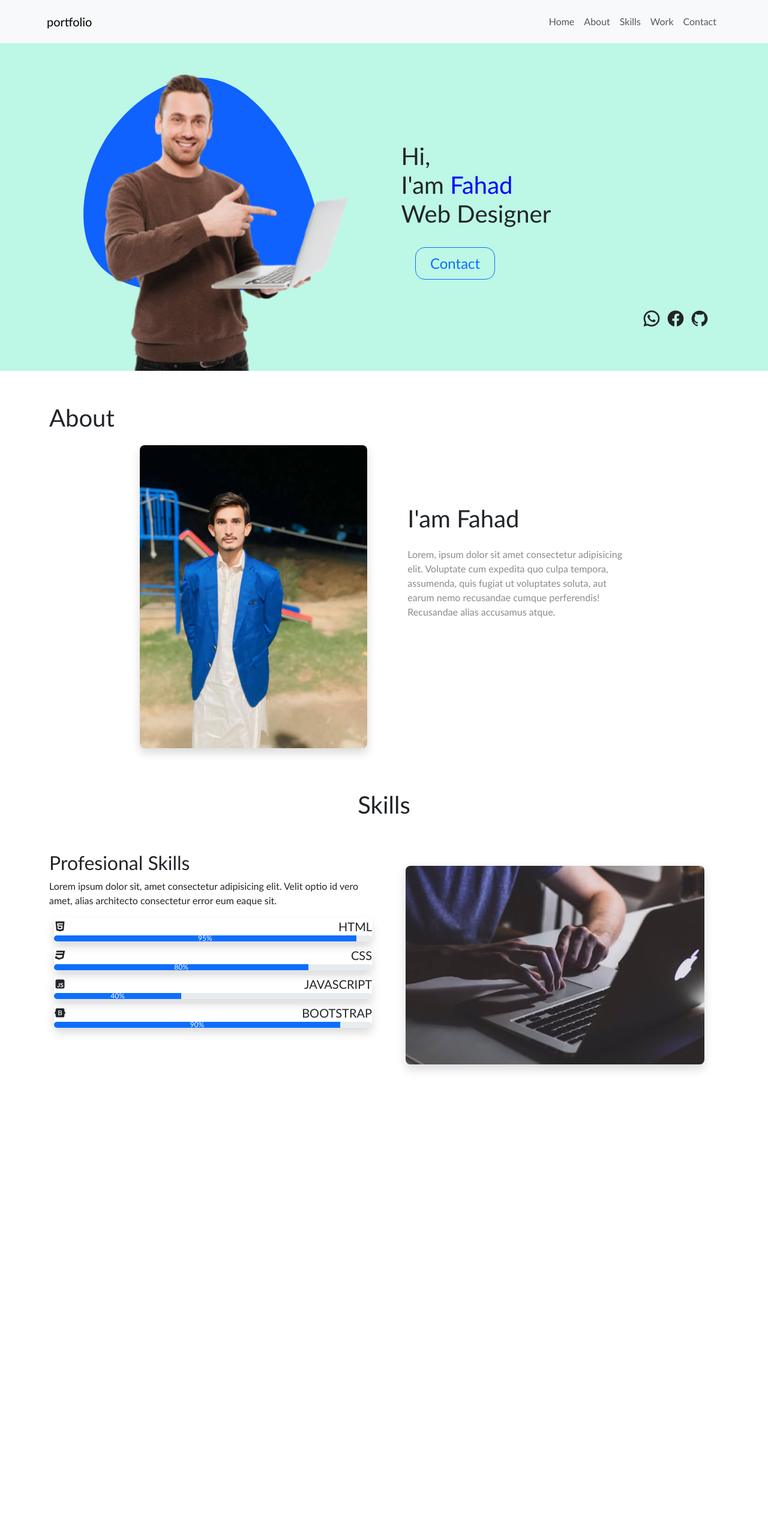
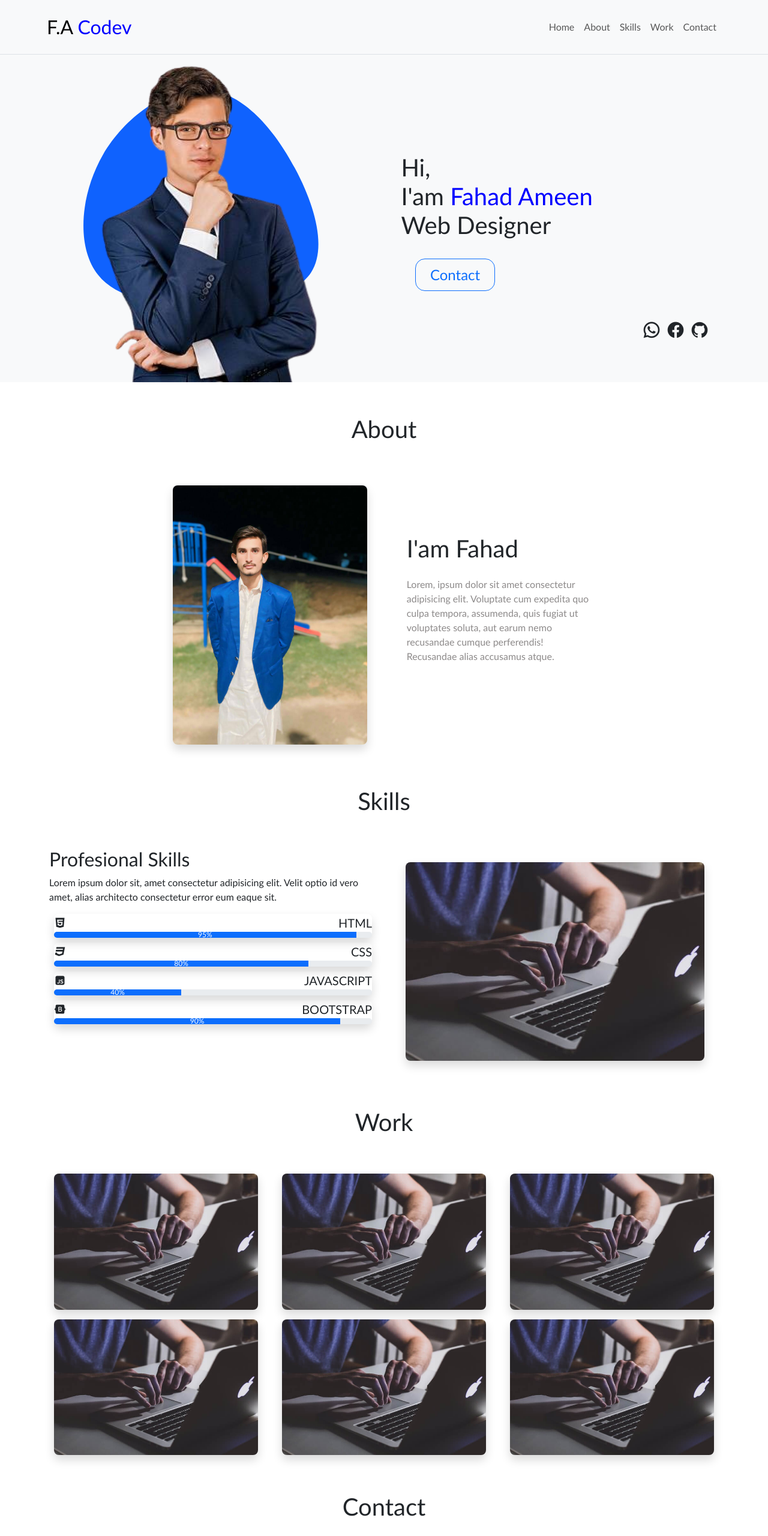
Before and after one commit to syedfahad297/syed-fahad-ameen, a plain HTML site: page index.html in a window 1280 px wide. Shown: the top 2560 px of the page at 60% size. Before the commit the page ends 1798 px from the top, so only its background shows below. Drawn offline with nearby package versions, Linux system fonts and the light colour scheme.

Commit message:
new html

```diff
--- a/assets/css/style.css
+++ b/assets/css/style.css
@@ -6,12 +6,12 @@ body{
 .nav-link:hover{
     color: blue;
 }
-#home{
-    background-color: rgb(189, 247, 229);
-}
 .center{
   margin-left: 3%;
     margin-top: 30%;
+}
+.ba{
+  color: blue;
 }
 .center span{
     color: blue;
--- a/index.html
+++ b/index.html
@@ -12,9 +12,9 @@
 </head>
 
 <body>
-    <nav class="navbar navbar-expand-lg bg-body-tertiary">
+    <nav class="navbar navbar-expand-lg bg-body-tertiary border-bottom">
         <div class="container p-2">
-            <a class="navbar-brand" href="#">portfolio</a>
+            <a class="navbar-brand fs-2" href="#">F.A<span class="ba"> Codev </span></a>
             <button class="navbar-toggler" type="button" data-bs-toggle="collapse"
                 data-bs-target="#navbarSupportedContent" aria-controls="navbarSupportedContent" aria-expanded="false"
                 aria-label="Toggle navigation">
@@ -32,7 +32,7 @@
                         <a class="nav-link" href="#Skills">Skills</a>
                     </li>
                     <li class="nav-item">
-                        <a class="nav-link" href="#">Work</a>
+                        <a class="nav-link" href="#Work">Work</a>
                     </li>
                     <li class="nav-item">
                         <a class="nav-link" href="#">Contact</a>
@@ -41,7 +41,7 @@
             </div>
         </div>
     </nav>
-    <section id="home">
+    <section id="home" class="bg-body-tertiary">
         <div class="container">
             <div class="row">
                 <div class="col-md-6">
@@ -50,14 +50,14 @@
                         <path fill="#0F62FE"
                             d="M50,-30.7C62.7,-7,69.3,18.4,59.9,33C50.6,47.5,25.3,51.2,-1.6,52.1C-28.5,53,-57,51.2,-70.2,34.4C-83.5,17.6,-81.4,-14.1,-67.2,-38.8C-52.9,-63.4,-26.5,-81,-3.9,-78.7C18.7,-76.5,37.4,-54.4,50,-30.7Z"
                             transform="translate(100 100)" />
-                        <image class="home__blob-img " data-aos="fade-up" data-aos-duration="2100" x="-60"
-                            href="assets/img/pic1.png" />
+                        <image class="home__blob-img " data-aos="fade-up" data-aos-duration="2100" x="-10"
+                            href="assets/img/pic.png" />
                     </svg>
                 </div>
                 <div class="col-md-6">
                     <div class="center" data-aos="fade-up" data-aos-duration="2200">
                         <h1>Hi,<br>
-                            I'am <span class="">Fahad</span><br>
+                            I'am <span class="">Fahad Ameen</span><br>
                             Web Designer</h1>
                         <button type="button"
                             class="btn btn-outline-primary rounded-4 m-4 p-2 w-25 fs-4">Contact</button>
@@ -73,20 +73,22 @@
     </section>
     <section id="About">
         <div class="container">
-            <div class="text-center m-5"data-aos="fade-up" data-aos-duration="2300"></div>
+            <div class="text-center m-5" data-aos="fade-up" data-aos-duration="2300">
                 <span class="fs-1">About</span>
             </div>
             <div class="row d-flex justify-content-center">
                 <div class="col-md-4">
                     <div class="m-lg-3">
-                        <img src="./assets/img/pic2.jpg" class="img-fluid rounded-3 shadow"data-aos="fade-up" data-aos-duration="2300">
+                        <img src="./assets/img/pic2.jpg" class="img-fluid rounded-3 shadow" data-aos="fade-up"
+                            data-aos-duration="2300">
                     </div>
                 </div>
                 <div class="col-md-4">
                     <div class="m-lg-3">
                         <div class="center">
-                            <h1 class="mb-4"data-aos="fade-up" data-aos-duration="2300">I'am Fahad</h1>
-                            <p class="p"data-aos="fade-up" data-aos-duration="2300">Lorem, ipsum dolor sit amet consectetur adipisicing elit. Voluptate cum
+                            <h1 class="mb-4" data-aos="fade-up" data-aos-duration="2300">I'am Fahad</h1>
+                            <p class="p" data-aos="fade-up" data-aos-duration="2300">Lorem, ipsum dolor sit amet
+                                consectetur adipisicing elit. Voluptate cum
                                 expedita quo culpa
                                 tempora, assumenda, quis fugiat ut voluptates soluta, aut earum nemo recusandae cumque
                                 perferendis! Recusandae alias accusamus atque.</p>
@@ -98,29 +100,29 @@
     </section>
     <section id="Skills">
         <div class="container">
-            <div class="text-center m-5"data-aos="fade-up" data-aos-duration="2300">
+            <div class="text-center m-5" data-aos="fade-up" data-aos-duration="2300">
                 <span class="fs-1">Skills</span>
             </div>
             <div class="row">
-                <div class="col-md-6"data-aos="fade-up" data-aos-duration="2300">
+                <div class="col-md-6" data-aos="fade-up" data-aos-duration="2300">
                     <h2>Profesional Skills</h2>
                     <p>Lorem ipsum dolor sit, amet consectetur adipisicing elit. Velit optio id vero amet, alias
                         architecto consectetur error eum eaque sit.</p>
-                    <div class="rounded-3 shadow m-2"data-aos="fade-up" data-aos-duration="2300">
+                    <div class="rounded-3 shadow m-2" data-aos="fade-up" data-aos-duration="2300">
                         <span class=" d-flex justify-content-between fs-5"> <i class="ri-html5-fill"></i>HTML</span>
                         <div class="progress" role="progressbar" aria-label="Example 1px high" aria-valuenow="95"
                             aria-valuemin="63" aria-valuemax="100" style="height: 10px">
                             <div class="progress-bar" style="width: 95%">95%</div>
                         </div>
                     </div>
-                    <div class="rounded-3 shadow m-2"data-aos="fade-up" data-aos-duration="2300">
+                    <div class="rounded-3 shadow m-2" data-aos="fade-up" data-aos-duration="2300">
                         <span class=" d-flex justify-content-between fs-5"> <i class="ri-css3-fill"></i>CSS</span>
                         <div class="progress" role="progressbar" aria-label="Example 1px high" aria-valuenow="80"
                             aria-valuemin="63" aria-valuemax="100" style="height: 10px">
                             <div class="progress-bar" style="width: 80%">80%</div>
                         </div>
                     </div>
-                    <div class="rounded-3 shadow m-2 fs-5"data-aos="fade-up" data-aos-duration="2300">
+                    <div class="rounded-3 shadow m-2 fs-5" data-aos="fade-up" data-aos-duration="2300">
                         <span class=" d-flex justify-content-between "><i class="ri-javascript-fill"></i>
                             JAVASCRIPT</span>
                         <div class="progress" role="progressbar" aria-label="Example 1px high" aria-valuenow="40"
@@ -128,9 +130,9 @@
                             <div class="progress-bar" style="width: 40%">40%</div>
                         </div>
                     </div>
-                      <div class="rounded-3 shadow m-2"data-aos="fade-up" data-aos-duration="2300">
+                    <div class="rounded-3 shadow m-2" data-aos="fade-up" data-aos-duration="2300">
                         <span class=" d-flex justify-content-between fs-5"><i class="ri-bootstrap-fill"></i>
-                           BOOTSTRAP</span>
+                            BOOTSTRAP</span>
                         <div class="progress" role="progressbar" aria-label="Example 1px high" aria-valuenow="90"
                             aria-valuemin="63" aria-valuemax="100" style="height: 10px">
                             <div class="progress-bar" style="width: 90%">90%</div>
@@ -139,12 +141,93 @@
                 </div>
                 <div class="col-md-6">
                     <div class="m-lg-4">
-                        <img src="./assets/img/work3.jpg"class="img-fluid rounded-3 shadow"data-aos="fade-up" data-aos-duration="2300">
+                        <img src="./assets/img/work3.jpg" class="img-fluid rounded-3 shadow" data-aos="fade-up"
+                            data-aos-duration="2300">
                     </div>
                 </div>
             </div>
         </div>
     </section>
+    <section id="Work">
+        <div class="container">
+            <div class="text-center m-5" data-aos="fade-up" data-aos-duration="2300">
+                <span class="fs-1">Work</span>
+            </div>
+            <div class="row">
+                <div class="col-md-4">
+                    <div class="m-lg-2"data-aos="fade-up" data-aos-duration="2300">
+                        <img src="./assets/img/work3.jpg" class="img-fluid rounded-3 shadow">
+                    </div>
+                </div>
+                <div class="col-md-4">
+                    <div class="m-lg-2"data-aos="fade-up" data-aos-duration="2300">
+                        <img src="./assets/img/work3.jpg" class="img-fluid rounded-3 shadow">
+                    </div>
+                </div>
+                <div class="col-md-4">
+                    <div class="m-lg-2"data-aos="fade-up" data-aos-duration="2300">
+                        <img src="./assets/img/work3.jpg" class="img-fluid rounded-3 shadow">
+                    </div>
+                </div>
+                <div class="col-md-4">
+                    <div class="m-lg-2"data-aos="fade-up" data-aos-duration="2300">
+                        <img src="./assets/img/work3.jpg" class="img-fluid rounded-3 shadow">
+                    </div>
+                </div>
+                <div class="col-md-4">
+                    <div class="m-lg-2"data-aos="fade-up" data-aos-duration="2300">
+                        <img src="./assets/img/work3.jpg" class="img-fluid rounded-3 shadow">
+                    </div>
+                </div>
+                <div class="col-md-4">
+                    <div class="m-lg-2"data-aos="fade-up" data-aos-duration="2300">
+                        <img src="./assets/img/work3.jpg" class="img-fluid rounded-3 shadow">
+                    </div>
+                </div>
+            </div>
+        </div>
+    </section>
+    <section id="Contact">
+        <div class="text-center m-5" data-aos="fade-up" data-aos-duration="2300">
+            <span class="fs-1">Contact</span>
+        </div>
+        <div class="row d-flex justify-content-center">
+            <div class="col-md-4">
+                <div class="m-lg-2">
+                    <div class="mb-3"data-aos="fade-up" data-aos-duration="2300">
+                    <input class="form-control" type="text" placeholder="Name"
+                        aria-label="default input example">
+                        </div>
+                        <div class="mb-3"data-aos="fade-up" data-aos-duration="2300">
+                    <input class="form-control" type="text" placeholder="Email"
+                        aria-label="default input example">
+                        </div>
+                    <div class="mb-3"data-aos="fade-up" data-aos-duration="2300">
+                        <label for="exampleFormControlTextarea1" class="form-label"></label>
+                        <textarea class="form-control" id="exampleFormControlTextarea1" rows="7"></textarea>
+                    </div>
+                    <div class="d-flex justify-content-end"data-aos="fade-up" data-aos-duration="2300">
+                    <button type="button" class="btn btn-primary">Primary</button>
+                    </div>
+                </div>
+            </div>
+        </div>
+    </section>
+    <fonts data-aos="fade-up" data-aos-duration="2300">
+        <div class="container-fluid bg-black h-100 text-white">
+            <div class="row d-flex justify-content-center">
+                <div class="col-md-4 text-center">
+                 <a class="navbar-brand fs-2" href="#">F.A<span class="ba"> Codev</span></a>
+                  <div class="icon d-flex gap-2 m-3 justify-content-center mb-3">
+                        <a href="#" class="nav-link fs-2"><i class="ri-whatsapp-line"></i></a>
+                        <a href="#" class="nav-link fs-2"><i class="ri-facebook-circle-fill"></i></a>
+                        <a href="#" class="nav-link fs-2"><i class="ri-github-fill"></i></a>
+                    </div>
+                    <p>© Bedimcode. All rigths reserved</p>
+                </div>
+            </div>
+        </div>
+   </fonts>
     <script src="./assets/js/bootstrap.bundle.min.js"></script>
     <script src="https://unpkg.com/aos@2.3.1/dist/aos.js"></script>
     <script>
```
Also changed, not shown: assets/img/pic.png (added).
